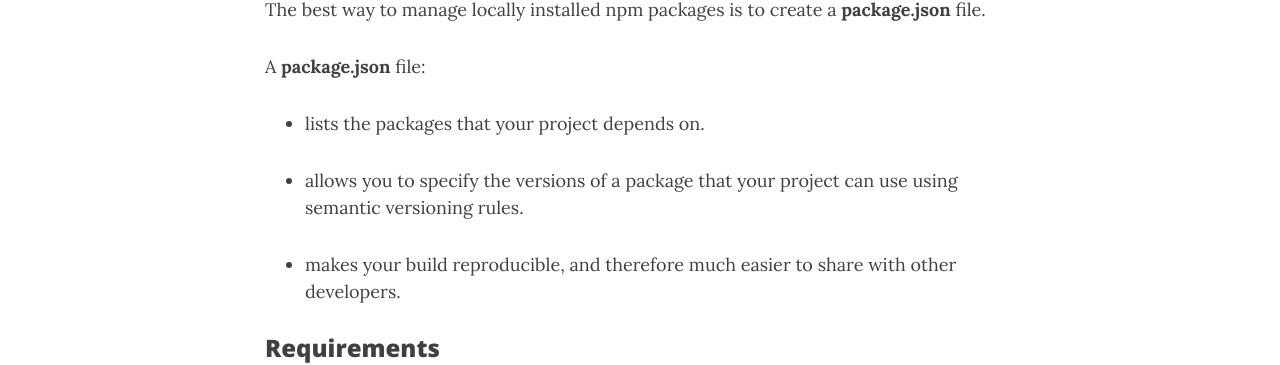
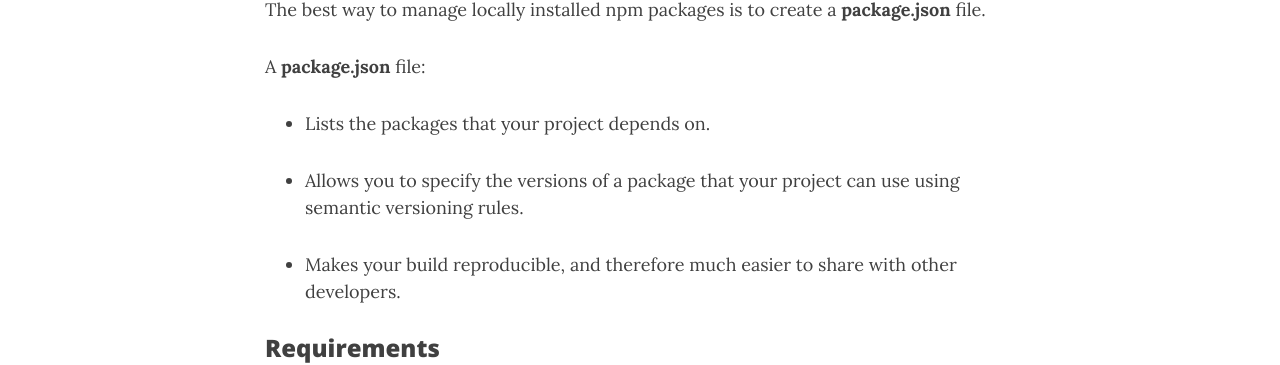
Before and after one commit to patevs/old_blog, a Jekyll site: the page built from _posts/2018-01-25-npm-nodejs.md, in a window 1280 px wide and 900 px high, scrolled down 1402 px. Shown: the part 148-513 px from the top of the window. Built offline with Jekyll 4.4.1, drawn with Linux system fonts in a browser that asks for light colours; nearby versions of some CDN libraries; some of the changed text lies outside the part shown.

Commit message:
spacing npm-nodejs _post

````diff
--- a/_posts/2018-01-25-npm-nodejs.md
+++ b/_posts/2018-01-25-npm-nodejs.md
@@ -38,12 +38,11 @@ The best way to manage locally installed npm packages is to create a **package.j
 
 A **package.json** file:
 
-* lists the packages that your project depends on.
+* Lists the packages that your project depends on.
 
-* allows you to specify the versions of a package that your project can use using semantic versioning rules.
+* Allows you to specify the versions of a package that your project can use using semantic versioning rules.
 
-* makes your build reproducible, and therefore much easier to share with other developers.
-<br>
+* Makes your build reproducible, and therefore much easier to share with other developers.
 
 ### Requirements
 
@@ -62,7 +61,6 @@ A **package.json** must have:
   "version": "1.0.0"
 }
 ```
-<br>
 
 ### Creating a package.json
 
@@ -102,6 +100,6 @@ http-server -o
 ```
 
 
-That's all you need to do, The -o automatically opens the web server in your browser. You can also enter just ```http-server``` and manually browse to http://localhost:8080 from your web browser.
+That's all you need to do, The ```-o``` automatically opens the web server in your browser. You can also enter just ```http-server``` and manually browse to <a href="http://localhost:8080" target="_blank">http://localhost:8080</a> from your web browser.
 <br>
 <br>
````
